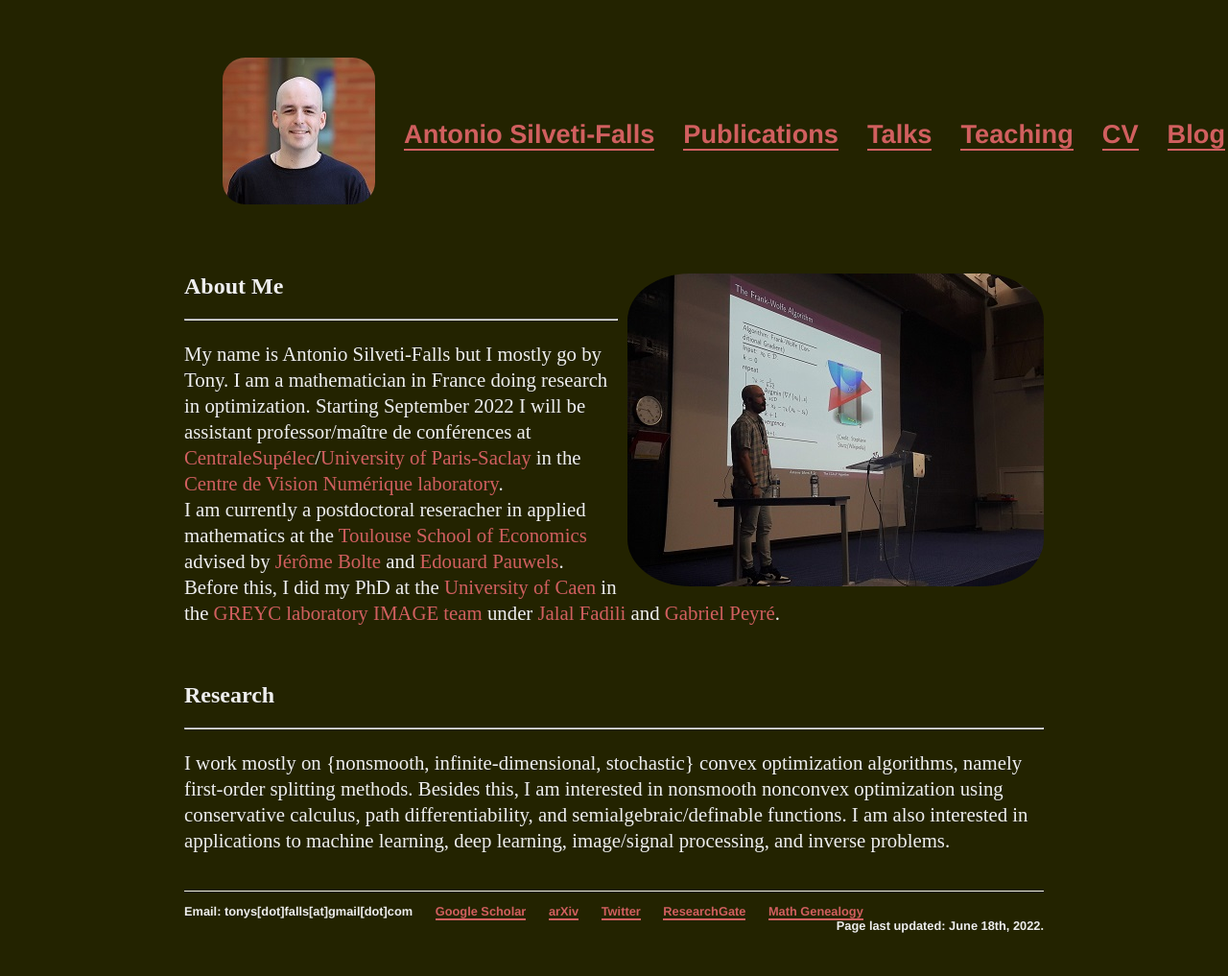
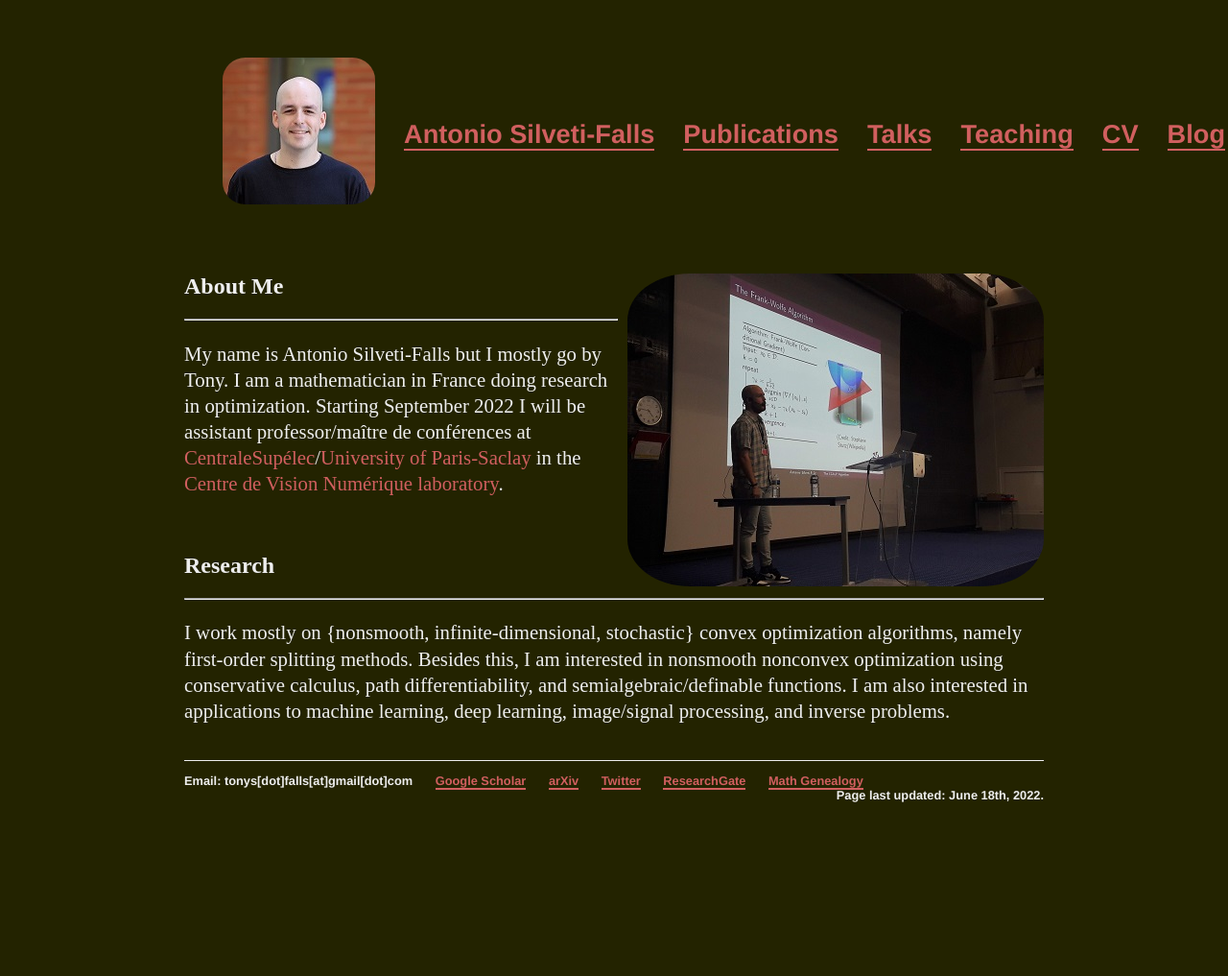
Before and after one commit to tonysf/tonysf.github.io, a Jekyll site: the page built from index.html, in a window 1280 px wide. Shown: the whole page at 96% size. Built offline with Jekyll 4.4.1, drawn with Linux system fonts in a browser that asks for light colours; after the commit the page ends 900 px from its top, so only the background shows below that.

Commit message:
Update index.html

```diff
--- a/index.html
+++ b/index.html
@@ -8,10 +8,10 @@ title: SILVETI-FALLS, Antonio
 <h2>About Me</h2>
 <hr>
 <p>	My name is Antonio Silveti-Falls but I mostly go by Tony. I am a mathematician in France doing research in optimization. Starting September 2022 I will be assistant professor/maître de conférences at <a href="https://www.centralesupelec.fr/">CentraleSupélec</a>/<a href="https://www.universite-paris-saclay.fr/en">University of Paris-Saclay</a> in the <a href="https://cvn.centralesupelec.fr/">Centre de Vision Numérique laboratory</a>.<br>
-	I am currently a postdoctoral reseracher in applied mathematics at the <a href="https://www.tse-fr.eu/people/antonio-silveti-falls">Toulouse School of Economics</a> advised
-	by <a href="https://www.tse-fr.eu/fr/people/jerome-bolte">Jérôme Bolte</a> and <a href="https://www.irit.fr/~Edouard.Pauwels">Edouard Pauwels</a>.
+<!--	I am currently a postdoctoral reseracher in applied mathematics at the <a href="https://www.tse-fr.eu/people/antonio-silveti-falls">Toulouse School of Economics</a> advised
+	by <a href="https://www.tse-fr.eu/fr/people/jerome-bolte">Jérôme Bolte</a> and <a href="https://www.irit.fr/~Edouard.Pauwels">Edouard Pauwels</a>. <br>
 	Before this, I did my PhD at the <a href="http://welcome.unicaen.fr">University of Caen</a> in the <a href="https://www.greyc.fr/en/equipes/image-2">GREYC laboratory IMAGE team</a>
-	under <a href="https://fadili.users.greyc.fr">Jalal Fadili</a> and <a href="http://www.gpeyre.com">Gabriel Peyré</a>.</p><br>
+	under <a href="https://fadili.users.greyc.fr">Jalal Fadili</a> and <a href="http://www.gpeyre.com">Gabriel Peyré</a>.--></p><br>
 <h2>Research</h2>
 <hr>
 <p>I work mostly on {nonsmooth, infinite-dimensional, stochastic} convex optimization algorithms, namely first-order splitting methods. Besides this, I am interested in nonsmooth
```
